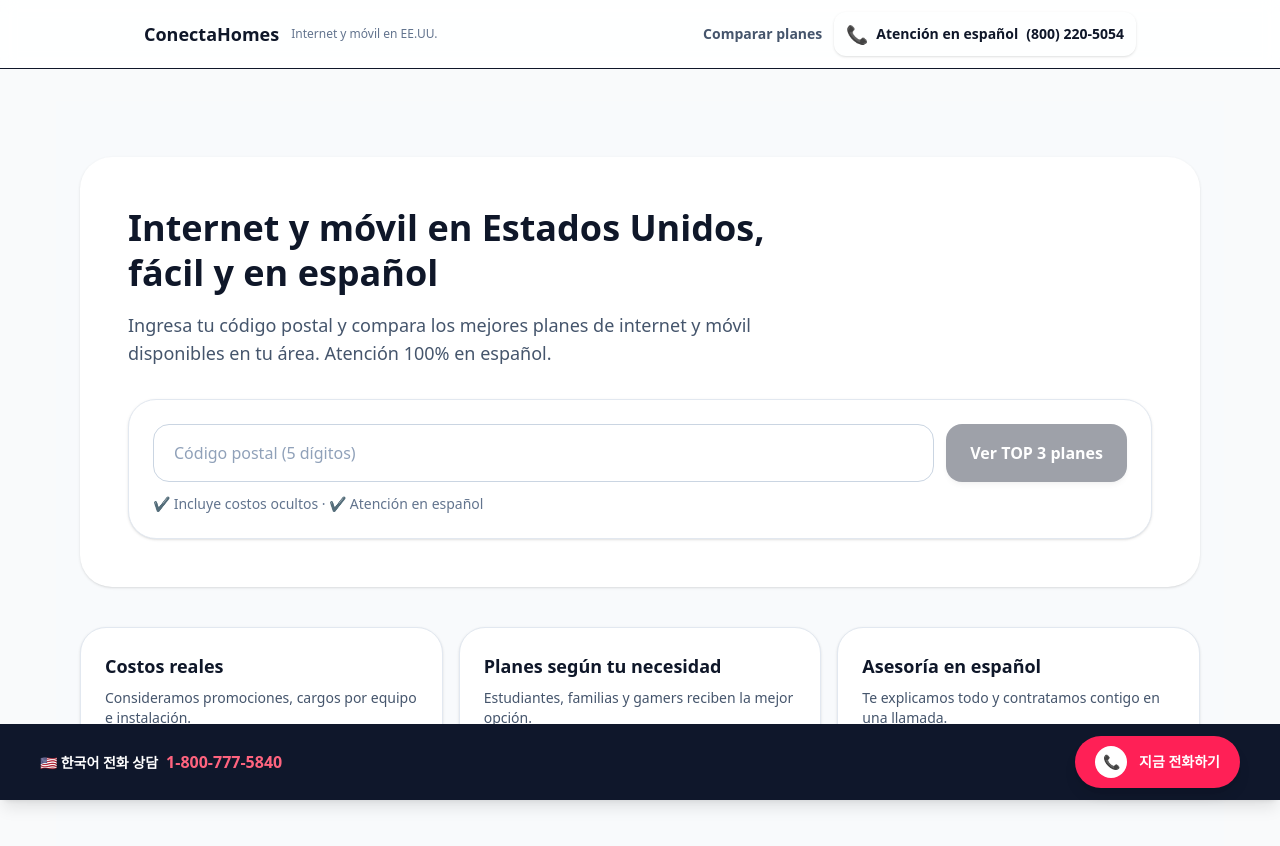
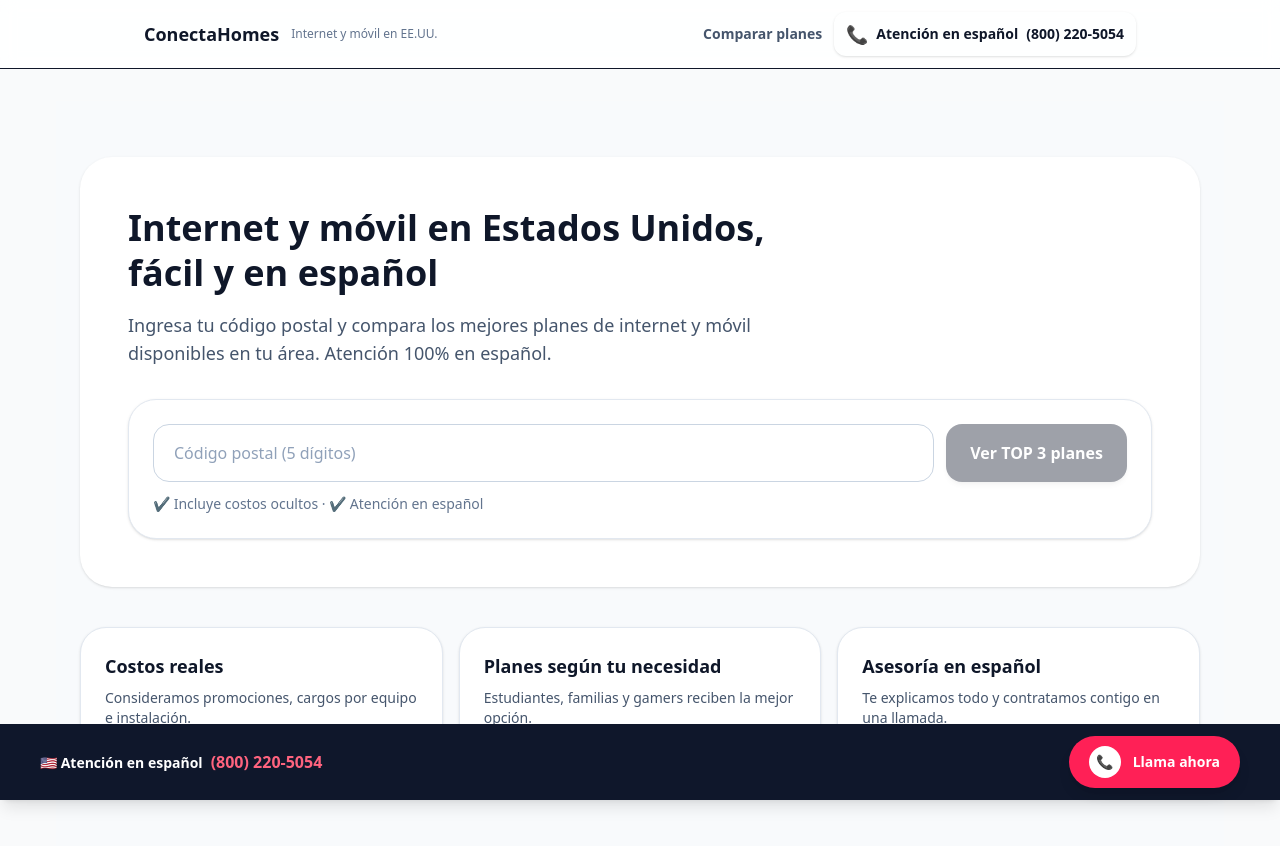
Before and after one commit to mscominc-code/conectahomes, a Next.js app: page / in a window 1280 px wide. Shown: the top 846 px of the page. Built offline with nearby package versions, Linux system fonts and the light colour scheme.

Commit message:
fix: StickyCallBar.tsx in Spanish

```diff
--- a/components/StickyCallBar.tsx
+++ b/components/StickyCallBar.tsx
@@ -3,22 +3,19 @@
 
 export default function StickyCallBar() {
   return (
-    <div
-      className="fixed bottom-0 left-0 right-0 z-50 bg-slate-900 px-4 py-3 shadow-lg"
-
-    >
-      <div className="mx-auto flex max-w-[1200px] items-center justify-between">
-        {/* 텍스트 영역 */}
+    <div className="fixed bottom-0 left-0 right-0 z-50 bg-slate-900 px-4 py-3 shadow-lg">
+      <div className="mx-auto flex max-w-[1200px] items-center justify-between gap-3">
+        {/* ===== Texto ===== */}
         <div className="text-sm font-semibold text-white">
-          🇺🇸 한국어 전화 상담
+          🇺🇸 Atención en español
           <span className="ml-2 text-base font-extrabold text-rose-400">
-            1-800-777-5840
+            (800) 220-5054
           </span>
         </div>
 
-        {/* CTA 버튼 */}
+        {/* ===== CTA ===== */}
         <a
-  href="tel:18007775840"
+          href="tel:18002205054"
           onClick={() => gaEvent("call_click", { location: "sticky_bar" })}
           className="
             flex items-center gap-3
@@ -32,14 +29,15 @@
             transition
           "
         >
-  {/* 아이콘 */}
+          {/* Icono */}
           <span className="flex h-8 w-8 items-center justify-center rounded-full bg-white text-rose-500">
             📞
           </span>
 
-  <span className="hidden sm:inline">지금 전화하기</span>
+          <span className="hidden sm:inline">
+            Llama ahora
+          </span>
         </a>
-
       </div>
     </div>
   );
```
Lines whose indentation alone changed are shown as unchanged.
